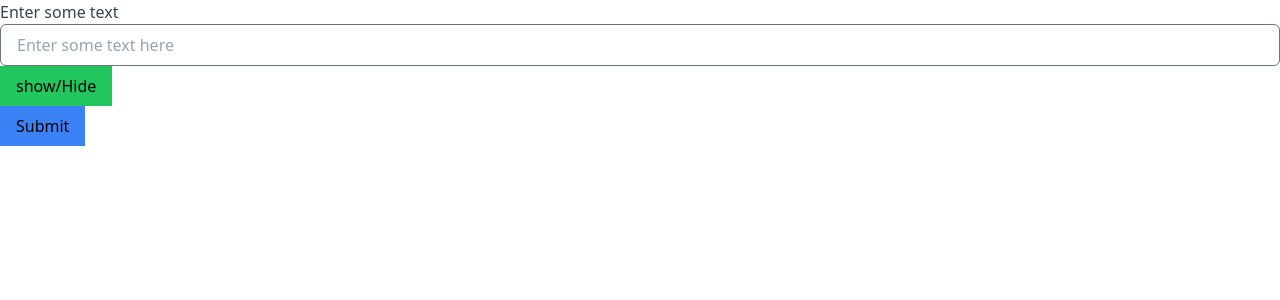
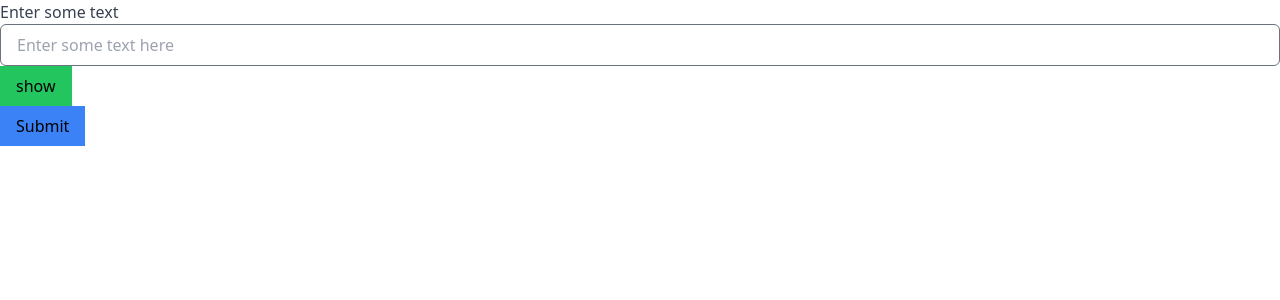
Before and after one commit to shivam6386/GameHangman, a React (Vite) app: page / in a window 1280 px wide. Shown: the top 300 px of the page. Built offline with nearby package versions, Linux system fonts and the light colour scheme.

Commit message:
password and text change

```diff
--- a/src/components/TextInputForm/TextInputForm.jsx
+++ b/src/components/TextInputForm/TextInputForm.jsx
@@ -1,9 +1,10 @@
 import Button from '../Button/Button'
 import TextInput from '../TextInput/TextInput'
- function TextInputForm({handleFormSubmit,handleTextInputChange}){
+ function TextInputForm({inputType,handleFormSubmit,handleTextInputChange,handleShowHideCheck}){
     return(
         <form onSubmit={handleFormSubmit}>
         <TextInput
+        type={inputType}
         label={"Enter some text"}
           placeholder={"Enter some text here"}
 
@@ -12,13 +13,16 @@ import TextInput from '../TextInput/TextInput'
      <div>
         <Button
         styleType="success"
-     text="show/Hide"
+        text={inputType==="password"?"show":"Hide"}
+        onClickHandler={handleShowHideCheck}
+
      />
+
 
      </div>
 
     <Button
-      type="submit"
+
       styleType="primary"
       text="Submit"
 
--- a/src/components/TextInputForm/TextInputFormContainer.jsx
+++ b/src/components/TextInputForm/TextInputFormContainer.jsx
@@ -1,6 +1,9 @@
+import { useState } from "react";
 import TextInputForm from "./TextInputForm";
 
 function InputTextInputFormContainer(){
+
+       const[inputType,setInputType]=useState("password");
 
         function handleFormSubmit(event){
           event.preventDefault();
@@ -10,11 +13,24 @@ function InputTextInputFormContainer(){
           console.log("Text input changed");
           console.log(event.target.value);
         }
+        function handleShowHideCheck(){
+          console.log("text input changed")
+          if(inputType==="password"){
+            setInputType("text")
+          }
+          else{
+            setInputType("password")
+          }
+
+        }
+
 
 return(
     <TextInputForm
+    inputType={inputType}
     handleFormSubmit={handleFormSubmit}
     handleTextInputChange={handleTextInputChange}
+    handleShowHideCheck={handleShowHideCheck}
     />
 )
 
```
Lines whose indentation alone changed are shown as unchanged.
